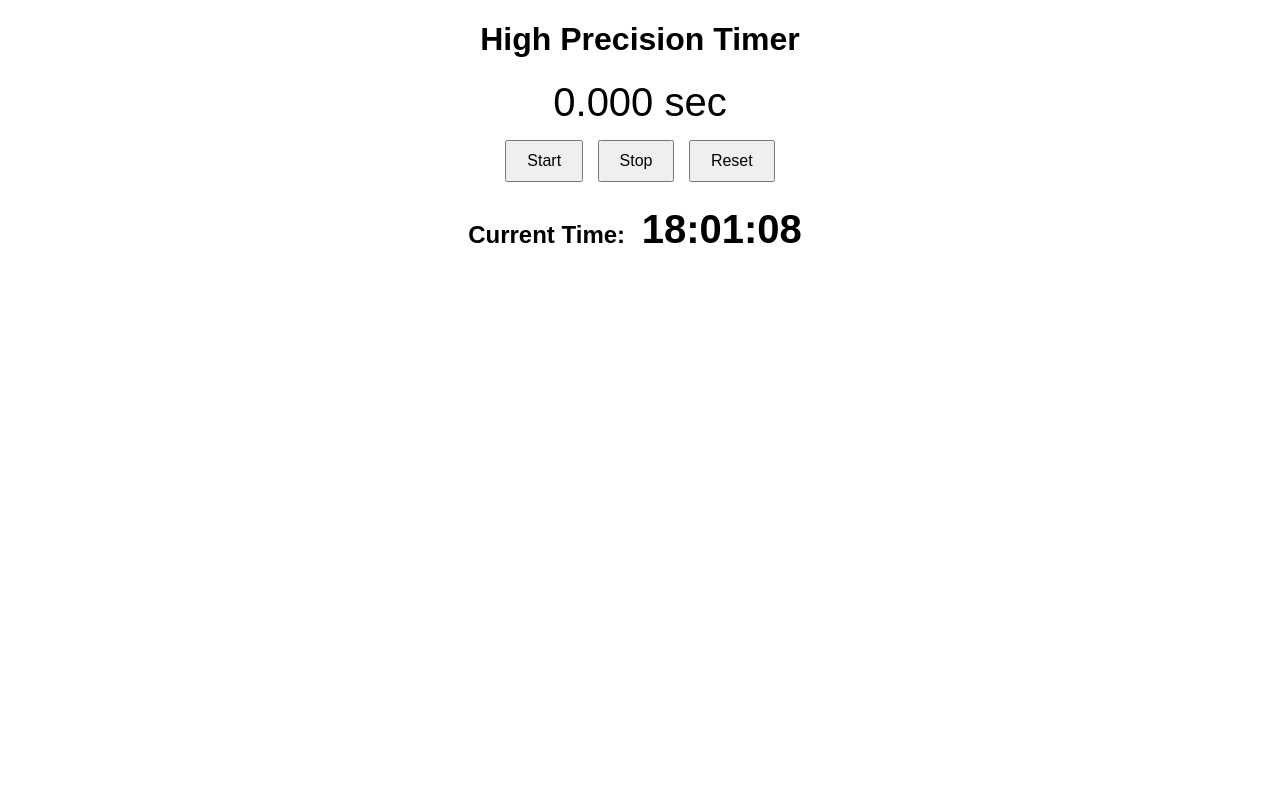
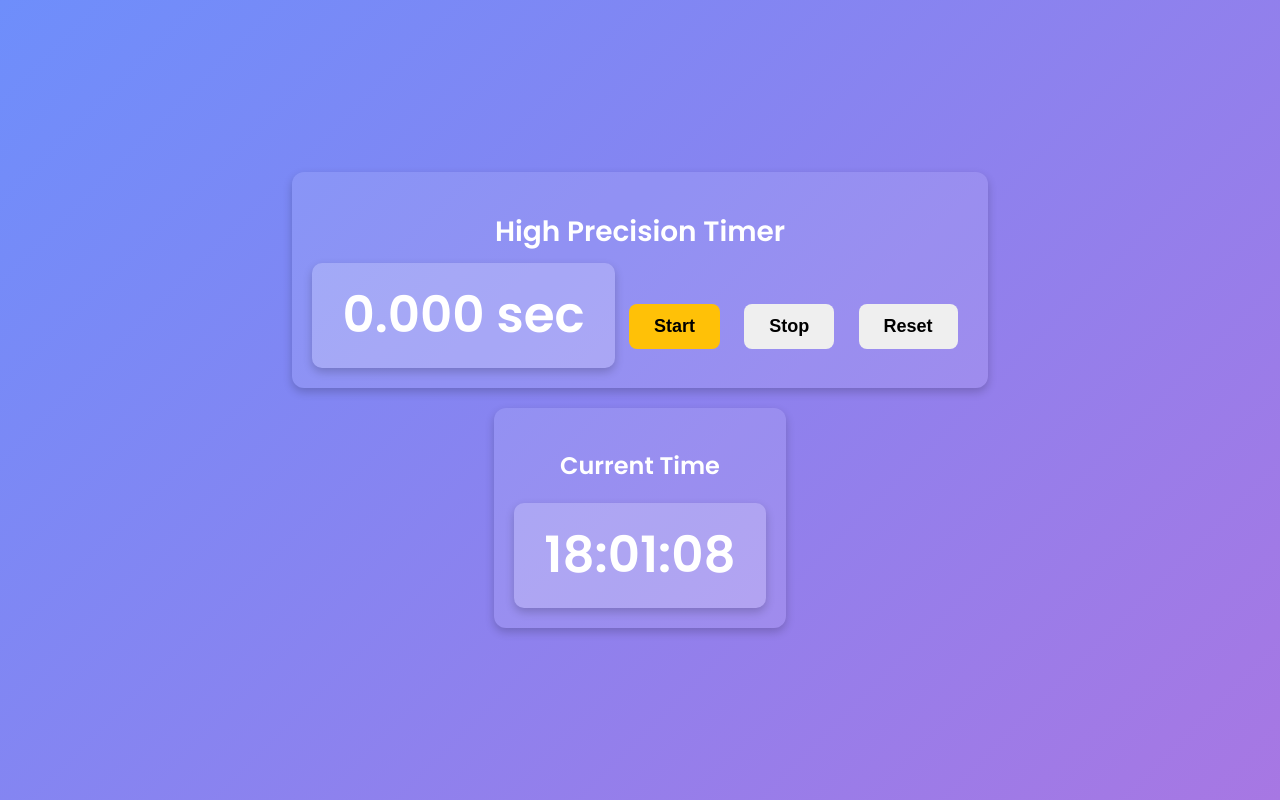
Before and after one commit to MaXiXiXaM/Swim-Timer, a plain HTML site: page index.html in a window 1280 px wide. Drawn offline with Linux system fonts and the light colour scheme.

Commit message:
index.html

```diff
--- a/index.html
+++ b/index.html
@@ -4,20 +4,78 @@
     <meta charset="UTF-8">
     <meta name="viewport" content="width=device-width, initial-scale=1.0">
     <title>Timer + Live Clock</title>
+    <link href="https://fonts.googleapis.com/css2?family=Poppins:wght@300;400;600&display=swap" rel="stylesheet">
     <style>
-        body { text-align: center; font-family: Arial, sans-serif; }
-        #time, #current-time { font-size: 40px; margin: 10px; }
-        button { margin: 5px; padding: 10px 20px; font-size: 16px; }
+        body {
+            text-align: center;
+            font-family: 'Poppins', sans-serif;
+            background: linear-gradient(135deg, #6e8efb, #a777e3);
+            color: white;
+            height: 100vh;
+            display: flex;
+            flex-direction: column;
+            justify-content: center;
+            align-items: center;
+            margin: 0;
+        }
+
+        h1 {
+            font-size: 28px;
+            font-weight: 600;
+            margin-bottom: 10px;
+        }
+
+        #time, #current-time {
+            font-size: 50px;
+            font-weight: bold;
+            background: rgba(255, 255, 255, 0.2);
+            padding: 15px 30px;
+            border-radius: 10px;
+            display: inline-block;
+            box-shadow: 0 4px 10px rgba(0, 0, 0, 0.2);
+        }
+
+        button {
+            margin: 10px;
+            padding: 12px 25px;
+            font-size: 18px;
+            font-weight: bold;
+            border: none;
+            border-radius: 8px;
+            cursor: pointer;
+            transition: all 0.3s;
+        }
+
+        button:nth-child(1) { background: #28a745; color: white; } /* Start */
+        button:nth-child(2) { background: #dc3545; color: white; } /* Stop */
+        button:nth-child(3) { background: #ffc107; color: black; } /* Reset */
+
+        button:hover {
+            opacity: 0.8;
+            transform: scale(1.05);
+        }
+
+        .container {
+            background: rgba(255, 255, 255, 0.1);
+            padding: 20px;
+            border-radius: 12px;
+            box-shadow: 0 4px 10px rgba(0, 0, 0, 0.2);
+        }
     </style>
 </head>
 <body>
-    <h1>High Precision Timer</h1>
-    <div id="time">0.000 sec</div>
-    <button onclick="startTimer()">Start</button>
-    <button onclick="stopTimer()">Stop</button>
-    <button onclick="resetTimer()">Reset</button>
+    <div class="container">
+        <h1>High Precision Timer</h1>
+        <div id="time">0.000 sec</div>
+        <button onclick="startTimer()">Start</button>
+        <button onclick="stopTimer()">Stop</button>
+        <button onclick="resetTimer()">Reset</button>
+    </div>
 
-    <h2>Current Time: <span id="current-time"></span></h2>
+    <div class="container" style="margin-top: 20px;">
+        <h2>Current Time</h2>
+        <div id="current-time"></div>
+    </div>
 
     <script>
         let startTime = 0, elapsedTime = 0, timer;
```
